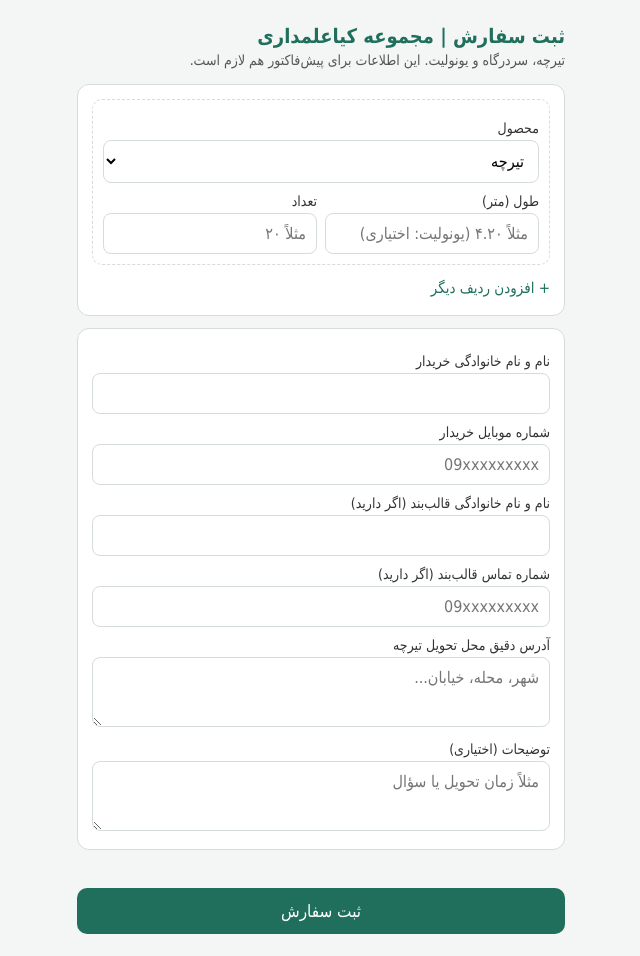
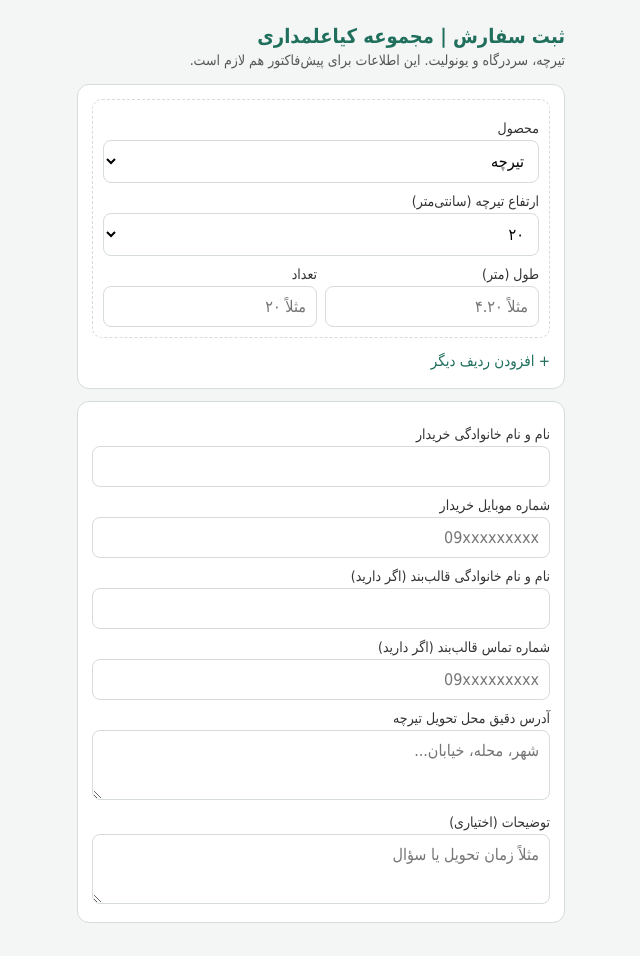
Before and after one commit to Hesabdar85/tirche-order, a plain HTML site: page index.html in a window 1280 px wide. Shown: the top 956 px of the page, without its empty margins (319-959 px from the left). Drawn offline with Linux system fonts and the light colour scheme.

Commit message:
Add tirche height and lintel width

```diff
--- a/index.html
+++ b/index.html
@@ -90,10 +90,22 @@ function addItem(){
       <option value="سردرگاه">سردرگاه</option>
       <option value="یونولیت">یونولیت</option>
     </select>
+    <div class="spec"><label class="specl">ارتفاع تیرچه</label>
+      <select class="specv"></select></div>
     <div class="row">
-      <div><label class="lenl">طول (متر)</label><input class="len" inputmode="decimal" placeholder="مثلاً ۴.۲۰ (یونولیت: اختیاری)"></div>
+      <div class="lenbox"><label class="lenl">طول (متر)</label><input class="len" inputmode="decimal" placeholder="مثلاً ۴.۲۰"></div>
       <div><label>تعداد</label><input class="cnt" inputmode="numeric" placeholder="مثلاً ۲۰"></div>
     </div>`;
+  const sel = d.querySelector(".type");
+  const upd = () => {
+    const t = sel.value, sv = d.querySelector(".specv");
+    const opts = t === "تیرچه" ? ["۲۰", "۲۵"] : t === "سردرگاه" ? ["۱۰", "۱۵"] : [];
+    d.querySelector(".spec").style.display = opts.length ? "" : "none";
+    d.querySelector(".lenbox").style.display = t === "یونولیت" ? "none" : "";
+    d.querySelector(".specl").textContent = t === "تیرچه" ? "ارتفاع تیرچه (سانتی‌متر)" : "عرض سردرگاه (سانتی‌متر)";
+    sv.innerHTML = opts.map(o => `<option value="${o}">${o}</option>`).join("");
+  };
+  sel.onchange = upd; upd();
   const del = d.querySelector(".del");
   if (del) del.onclick = () => d.remove();
   $("items").appendChild(d);
@@ -114,7 +126,9 @@ $("f").onsubmit = e => {
     const hasLen = len > 0 && len < 20;
     if (type !== "یونولیت" && !hasLen) return $("err").textContent = "طول هر ردیف تیرچه یا سردرگاه را به متر بنویسید (مثلاً ۴.۲۰).";
     if (!(cnt > 0)) return $("err").textContent = "تعداد هر ردیف را بنویسید.";
-    lines.push(`- ${type}${hasLen ? " " + fa(len) + " متری" : ""}: ${fa(cnt)} عدد`);
+    const sv = it.querySelector(".specv").value;
+    const spec = type === "تیرچه" ? ` ارتفاع ${sv}` : type === "سردرگاه" ? ` عرض ${sv}` : "";
+    lines.push(`- ${type}${spec}${type !== "یونولیت" ? "، طول " + fa(len) + " متر" : ""}: ${fa(cnt)} عدد`);
   }
   const name = $("name").value.trim();
   const phone = en($("phone").value).replace(/\D/g, "");
```
